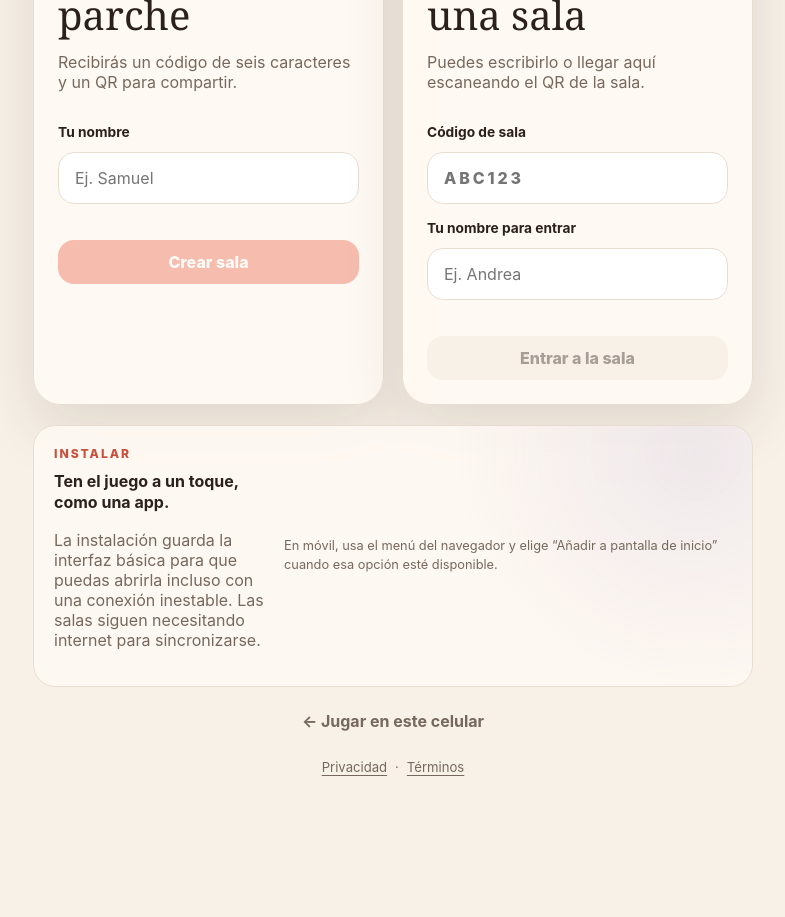
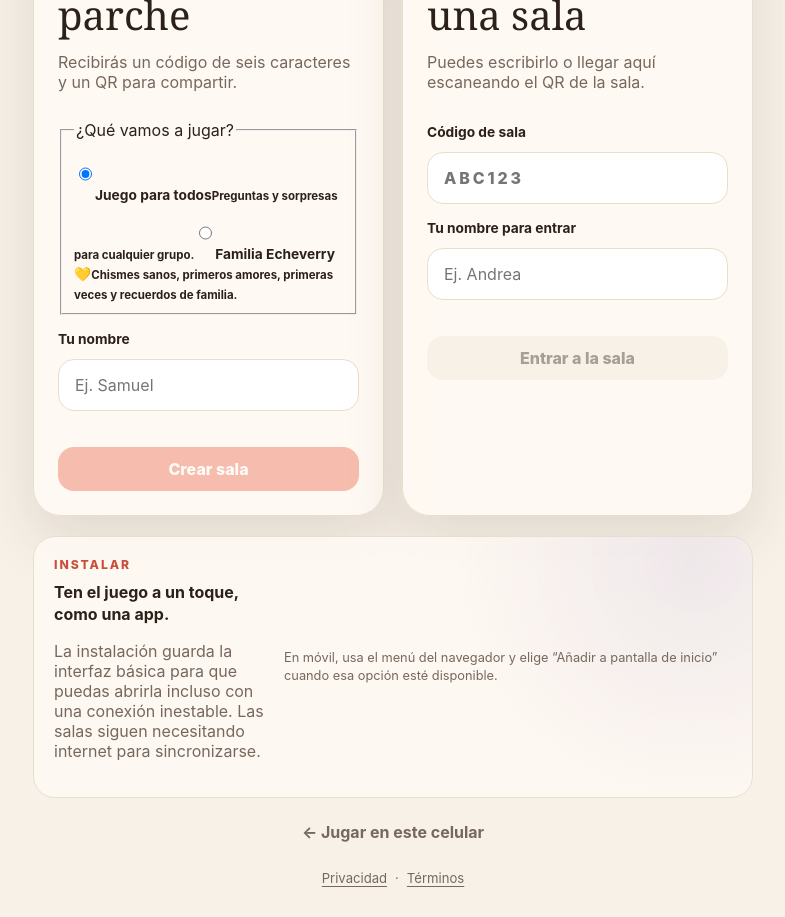
Before and after one commit to SamOkampo/JuegoFamiliaEch, a Next.js app: page /online in a window 1280 px wide. Shown: the part 1000-1917 px from the top of the page, without its empty margins (247-1032 px from the left). Before the commit the page ends 1847 px from the top, so only its background shows below. Built offline with nearby package versions, Linux system fonts and the light colour scheme; no server answers.

Commit message:
ui: let host create a dedicated family Echeverry room

```diff
--- a/src/app/online/page.tsx
+++ b/src/app/online/page.tsx
@@ -12,11 +12,13 @@ import {
   normalizeRoomCode,
   roomErrorMessage,
   saveRoomSession,
+  type RoomMode,
 } from "@/lib/realtime";
 
 export default function OnlinePage() {
   const router = useRouter();
   const [createName, setCreateName] = useState("");
+  const [roomMode, setRoomMode] = useState<RoomMode>("standard");
   const [joinName, setJoinName] = useState("");
   const [joinCode, setJoinCode] = useState("");
   const [busy, setBusy] = useState<"create" | "join" | null>(null);
@@ -41,7 +43,7 @@ export default function OnlinePage() {
     setBusy("create");
     setError("");
     try {
-      const { session } = await createOnlineRoom(name);
+      const { session } = await createOnlineRoom(name, roomMode);
       saveRoomSession(session);
       router.push("/room/" + session.code);
     } catch (cause) {
@@ -107,6 +109,19 @@ export default function OnlinePage() {
               Recibirás un código de seis caracteres y un QR para compartir.
             </p>
           </div>
+          <fieldset className="familyModeChooser">
+            <legend>¿Qué vamos a jugar?</legend>
+            <label className={"familyModeOption " + (roomMode === "standard" ? "selected" : "")}>
+              <input type="radio" name="room-mode" value="standard"
+                checked={roomMode === "standard"} onChange={() => setRoomMode("standard")} />
+              <span><strong>Juego para todos</strong><small>Preguntas y sorpresas para cualquier grupo.</small></span>
+            </label>
+            <label className={"familyModeOption " + (roomMode === "echeverry" ? "selected" : "")}>
+              <input type="radio" name="room-mode" value="echeverry"
+                checked={roomMode === "echeverry"} onChange={() => setRoomMode("echeverry")} />
+              <span><strong>Familia Echeverry 💛</strong><small>Chismes sanos, primeros amores, primeras veces y recuerdos de familia.</small></span>
+            </label>
+          </fieldset>
           <label htmlFor="create-name">Tu nombre</label>
           <input
             id="create-name"
```
